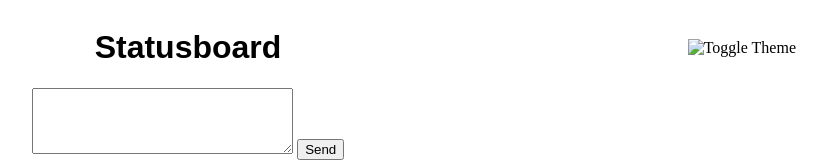
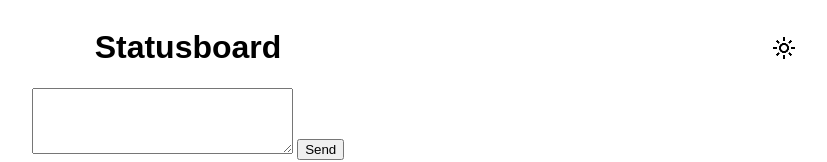
Before and after one commit to TheHCJ/Statusboard, a plain HTML site: page index.html in a window 1280 px wide. Shown: the top 162 px of the page, without its empty margins (452-1279 px from the left). Drawn offline with Linux system fonts and the light colour scheme; the site is published under a folder, as on GitHub Pages, so addresses that start at the root find nothing; a web font is replaced by a local one.

Commit message:
Fix asset path

```diff
--- a/index.html
+++ b/index.html
@@ -23,8 +23,8 @@
 
       <label class="checkbox-image">
   <input type="checkbox" id="theme-toggle">
-  <img src="/assets/imgs/light.png" alt="Toggle Theme" class="light">
-  <img src="/assets/imgs/dark.png" alt="Toggle Theme" class="dark">
+  <img src="./assets/imgs/light.png" alt="Toggle Theme" class="light">
+  <img src="./assets/imgs/dark.png" alt="Toggle Theme" class="dark">
 </label>
 
       <script src="./main.js"></script>
```
